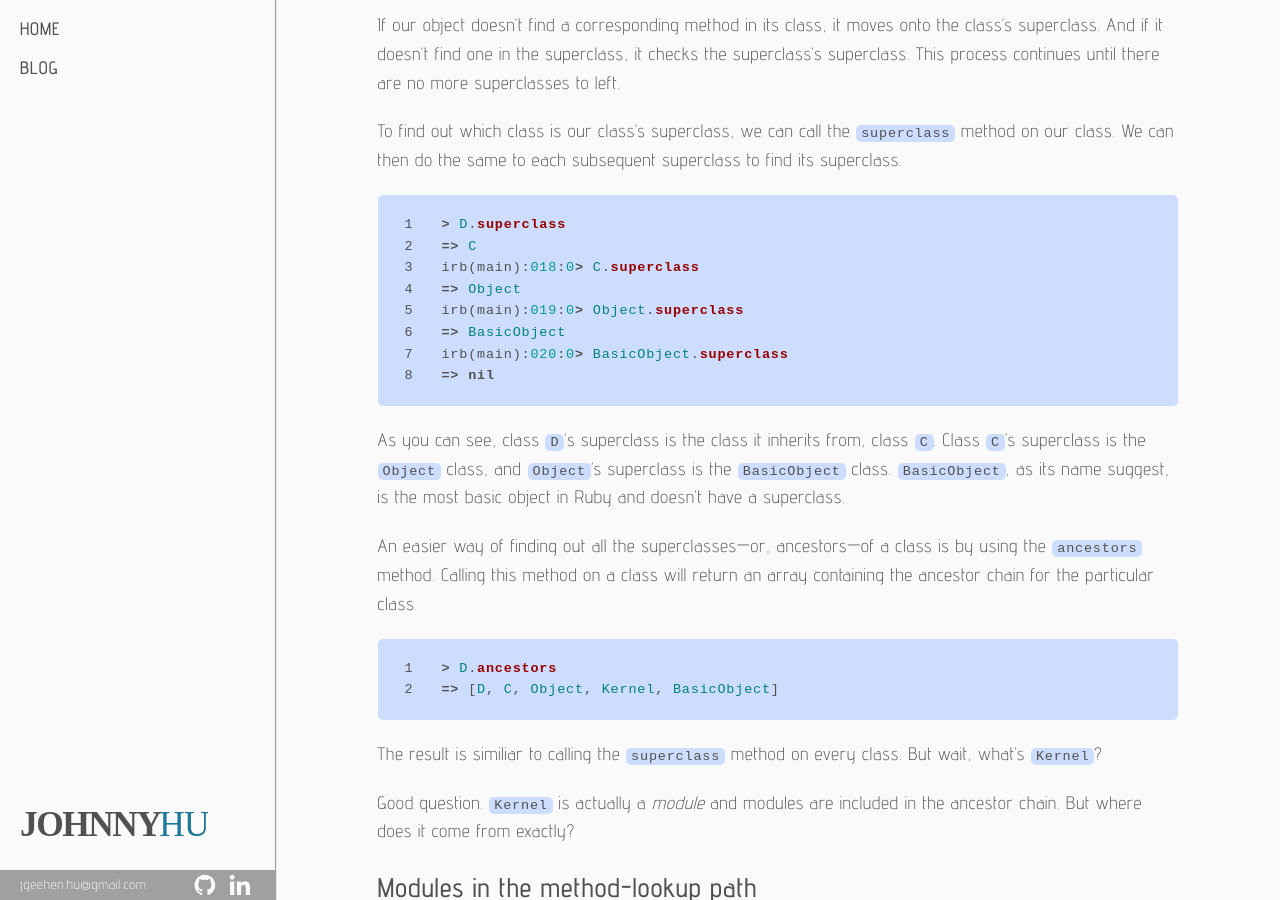
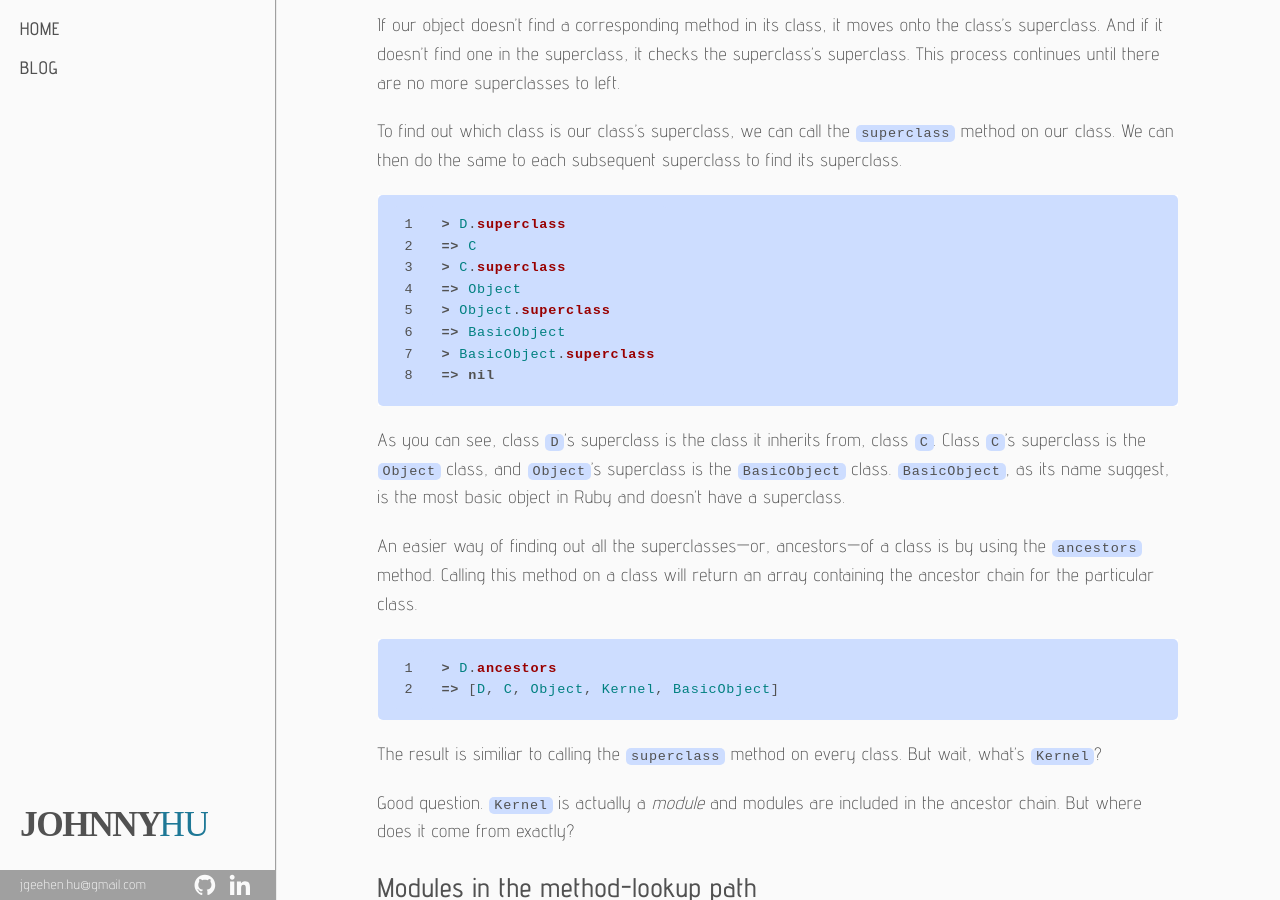
Before and after one commit to heyitsjhu/iamjhu.github.io, a Jekyll site: the page built from blog/_posts/2016-07-27-an-objects-method-lookup-path.markdown, in a window 1280 px wide and 900 px high, scrolled down 998 px. Built offline with Jekyll 4.4.1, drawn with Linux system fonts in a browser that asks for light colours; some of the changed text lies outside the part shown.

Commit message:
text revision

```diff
--- a/blog/_posts/2016-07-27-an-objects-method-lookup-path.markdown
+++ b/blog/_posts/2016-07-27-an-objects-method-lookup-path.markdown
@@ -39,11 +39,11 @@ To find out which class is our class's superclass, we can call the `superclass`
 {% highlight ruby linenos %}
 > D.superclass
 => C
-irb(main):018:0> C.superclass
+> C.superclass
 => Object
-irb(main):019:0> Object.superclass
+> Object.superclass
 => BasicObject
-irb(main):020:0> BasicObject.superclass
+> BasicObject.superclass
 => nil
 {% endhighlight %}
 
@@ -239,7 +239,7 @@ end
 
 > d = D.new
 => #<D:0x007f88e3837408>
-irb(main):039:0> d.greeting
+> d.greeting
 The conversation ends before it even starts! Goodbye!
 => nil
 {% endhighlight %}
@@ -263,7 +263,7 @@ end
 
 > d = D.new
 => #<D:0x007f88e3058e58>
-irb(main):050:0> d.greeting
+> d.greeting
 The conversation ends before it even starts! Goodbye!
 => nil
 {% endhighlight %}
```
